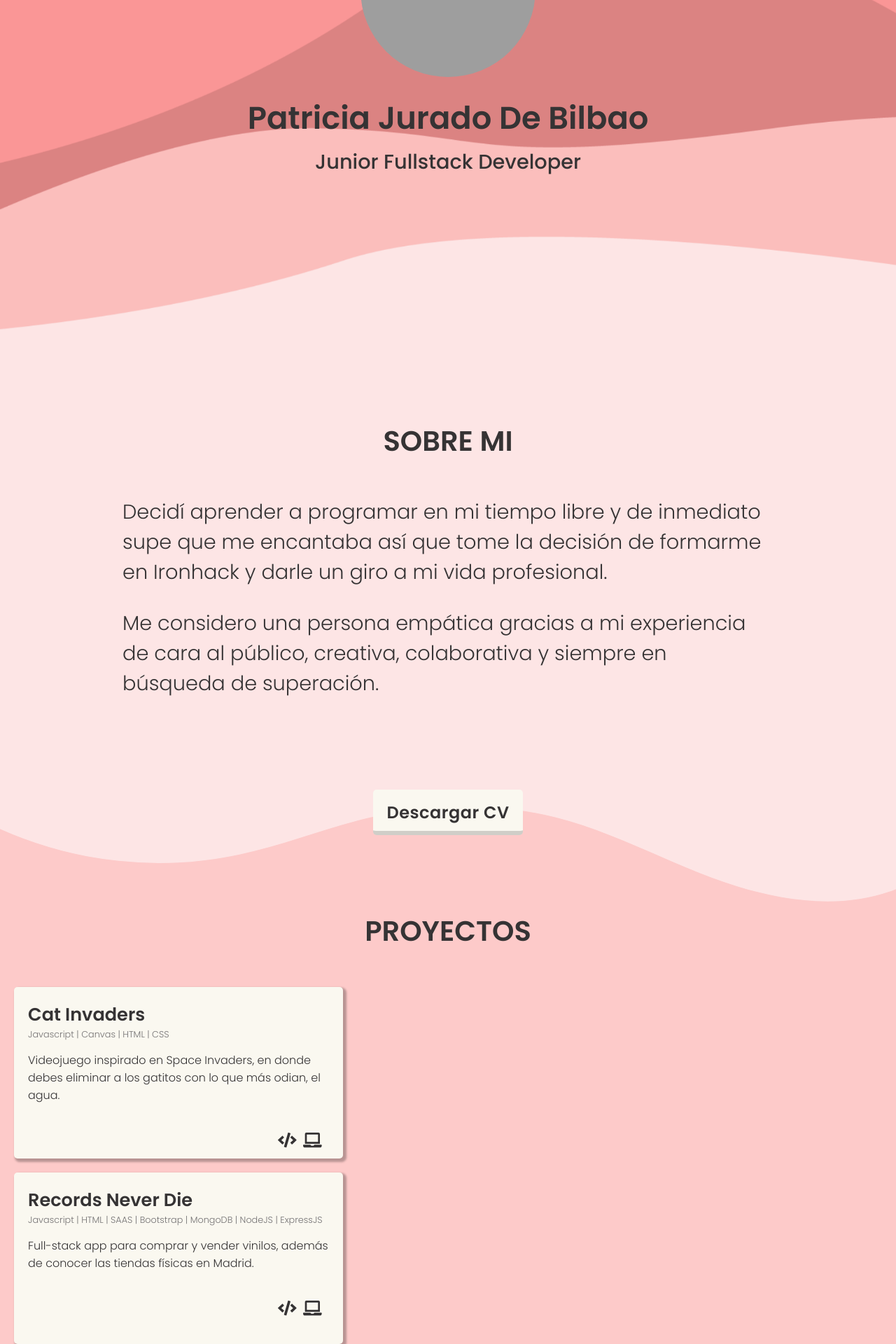
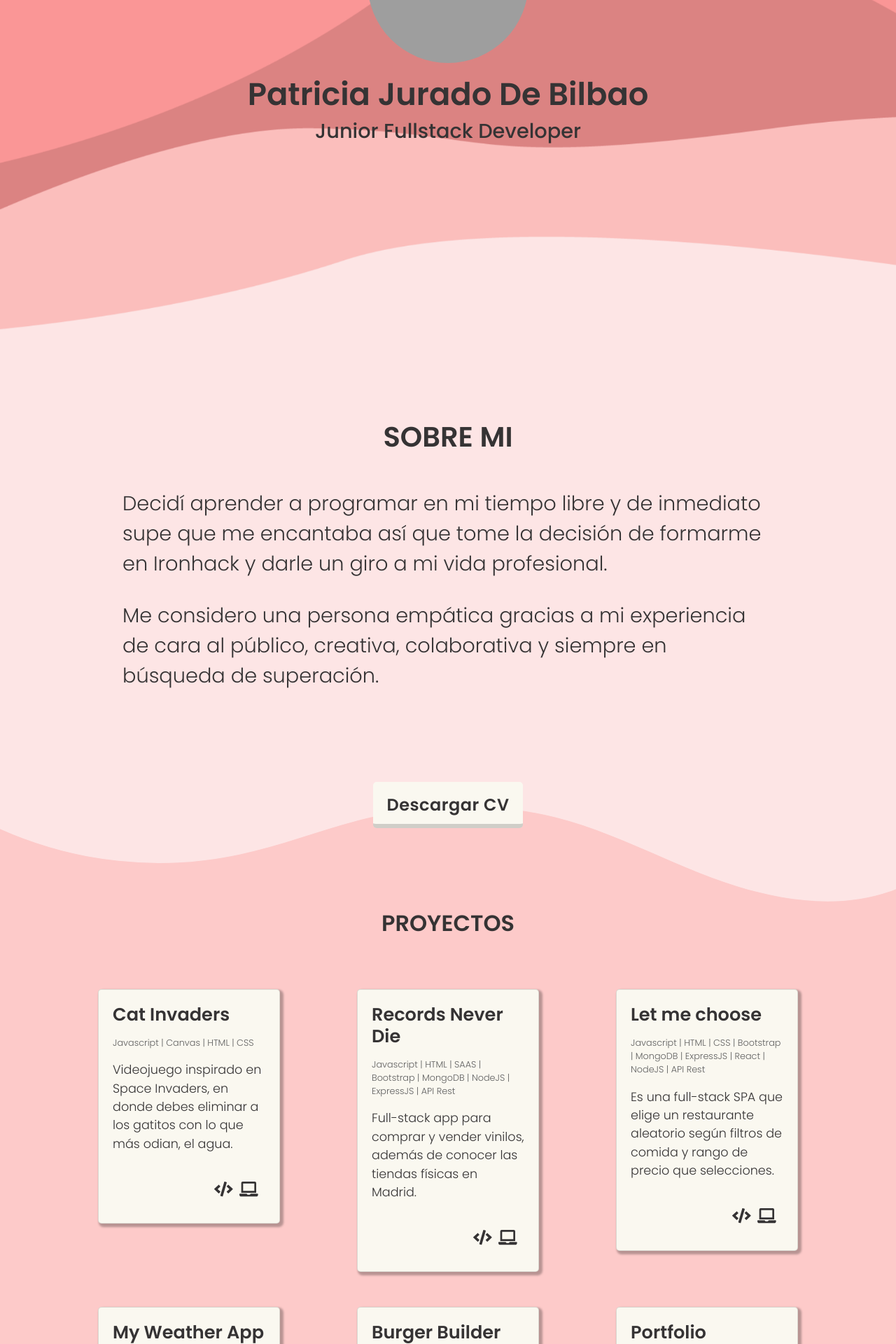
Before and after one commit to PatriciaJuradoDeBilbao/portfolio, a React (Create React App) app: page / in a window 1280 px wide. Shown: the part 300-2220 px from the top of the page at 70% size. Built offline with nearby package versions, Linux system fonts and the light colour scheme; grey boxes are pictures that could not be loaded.

Commit message:
add some css styles

```diff
--- a/src/App.js
+++ b/src/App.js
@@ -1,5 +1,6 @@
 import React, { Component } from 'react';
 import './App.css';
+import 'bootstrap/dist/css/bootstrap.min.css'
 import Home from './components/Home'
 import AboutMe from './components/AboutMe'
 import Navigation from './components/UI/Navbar'
--- a/src/components/Home.css
+++ b/src/components/Home.css
@@ -8,6 +8,7 @@ dark: #f99e9d
 .hero {
     box-sizing: border-box;
     height: 100vh;
+    width: 100vw;
     background-image: url('../assets/background_home.png');
     background-position: center;
     background-repeat: no-repeat;
@@ -30,7 +31,7 @@ dark: #f99e9d
 
 .header-title {
     color: #353334;
-    font-size: 1.7em;
+    font-size: 1.6em;
     display: flex;
     justify-content: center;
     margin-bottom: 8px;
@@ -40,7 +41,7 @@ dark: #f99e9d
 
 .header-subtitle {
     color: #353334;
-    font-size: 1.3em;
+    font-size: 1.2em;
     display: flex;
     justify-content: center;
     margin: 5px;
--- a/src/components/Home.js
+++ b/src/components/Home.js
@@ -1,13 +1,12 @@
 import React from 'react'
 import './Home.css'
-
 
 const Home = () => {
     return (
         <section className="header">
             <div className="hero">
                     <div>
-                        <img className="hero-img" src='https://res.cloudinary.com/drhetggfq/image/upload/v1600805570/ilustracion_paty.jpg' alt="Ilustración mujer"/>
+                        <img className="hero-img" src="https://res.cloudinary.com/drhetggfq/image/upload/v1600805570/ilustracion_paty.jpg" alt="Ilustración mujer"/>
                     </div>
                 <div className="header-text">
                         <h1 className="header-title">Patricia Jurado De Bilbao</h1>
--- a/src/components/Projects/ProjectCard.css
+++ b/src/components/Projects/ProjectCard.css
@@ -4,25 +4,23 @@
     box-shadow: 3px 3px 3px 2px rgba(0,0,0,0.27);
     background-color: #faf8f0;
     border-radius: 5px;
-    min-height: 200px;
-
 }
 
 .project-title {
     font-size: 1.6em;
+    margin-bottom: 15px;
     font-weight: 600;
 }
+
 .project-tech {
-    font-size: 0.8em;
+    font-size:  .8em;
     font-weight: 300;
-    margin-bottom: 20px;
-    line-break: strict;
-    margin-bottom: 15px;
-    color: #747273;
+    color: #5f5f5f;
+
 }
 
 .project-description {
-    font-size: 1em;
+    font-size: 1.1em;
     text-justify: inter-word;
     font-weight: 300;
     margin-bottom: 20px;
@@ -47,24 +45,21 @@
 /* Tablet */
 @media (min-width: 768px) and (max-width: 1024px) {
     .card {
-        min-height: 277px;
-        max-width: 280px;
+        max-height: 300px;
     }
 }
 
 /* Desktop */
 @media (min-width: 1025px) and (max-width: 2100px) {
     .card {
-        padding: 20px 20px 0 20px;
-        margin: 20px;
-        min-height: 225px;
-        max-width: 430px;
+
         top: 0;
     }
     .card:hover {
         transition: all 0.2s ease-out;
         box-shadow: 4px 4px 4px 3x rgba(0,0,0,0.27);
         top: -6px;
+
     }
 
     .links {
--- a/src/components/Projects/ProjectsList/ProjectsList.css
+++ b/src/components/Projects/ProjectsList/ProjectsList.css
@@ -1,5 +1,7 @@
 .projects {
+    width: 100vw;
     background-color: #fdcac9;
+    padding: 0 100px;
 }
 
 .title {
@@ -11,22 +13,3 @@
     font-weight: 600;
     margin-bottom: 50px;
 }
-
-
-/* Tablet */
-@media (min-width: 768px) and (max-width: 1024px) {
-    .title {
-        font-size: 2em;
-        margin-bottom: 20px;
-    }
-}
-
-/* Desktop */
-@media (min-width: 1025px) and (max-width: 2100px) {
-    .title {
-        font-size: 2.5em;
-    }
-    .cards {
-
-    }
-}
--- a/src/data/projects.json
+++ b/src/data/projects.json
@@ -15,7 +15,7 @@
         "description": "Full-stack app para comprar y vender vinilos, además de conocer las tiendas físicas en Madrid.",
         "github": "https://github.com/RecordsNeverDie/RecordsNeverDie",
         "url": "https://recordsneverdie.herokuapp.com/",
-        "tech": "Javascript | HTML | SAAS | Bootstrap | MongoDB | NodeJS | ExpressJS"
+        "tech": "Javascript | HTML | SAAS | Bootstrap | MongoDB | NodeJS | ExpressJS | API Rest"
     },
     {
         "id": 3,
@@ -24,7 +24,7 @@
         "description": "Es una full-stack SPA que elige un restaurante aleatorio según filtros de comida y rango de precio que selecciones.",
         "github": "https://github.com/PatriciaJuradoDeBilbao/let-me-choose",
         "url": "http://letmechoose.herokuapp.com/",
-        "tech": "Javascript | HTML | CSS | Bootstrap | MongoDB | ExpressJS | React | NodeJS"
+        "tech": "Javascript | HTML | CSS | Bootstrap | MongoDB | ExpressJS | React | NodeJS  | API Rest"
     },
     {
         "id": 4,
@@ -49,7 +49,7 @@
         "name": "Portfolio",
         "image": "https://res.cloudinary.com/drhetggfq/image/upload/v1600604452/samples/portfolio.jpg",
         "description": "Portfolio personal en donde añado los proyectos desarrollados durante mi formación y aprendizaje continuo.",
-        "github": "https://github.com/PatriciaJuradoDeBilbao/patriciajdebilbao-portfolio",
+        "github": "",
         "tech": "Javascript |  HTML |  CSS |  React"
     }
 ]
```
